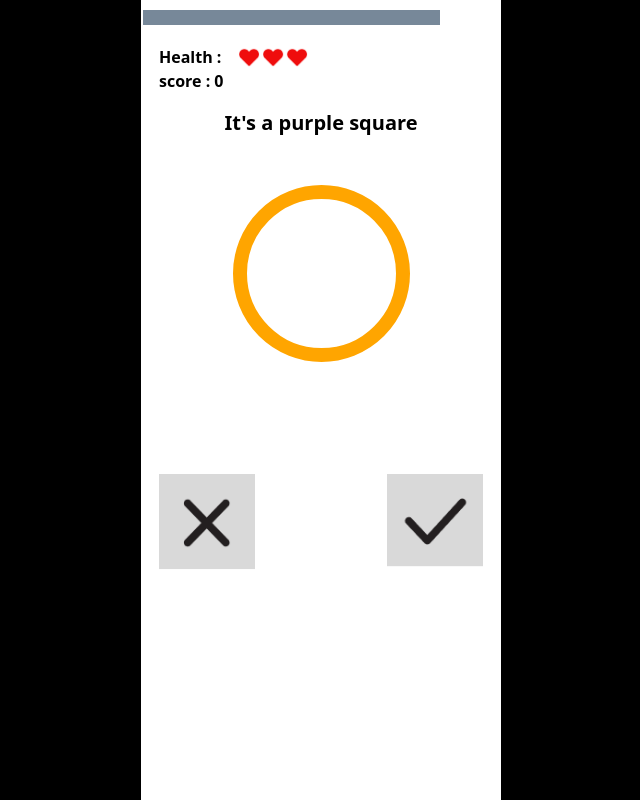
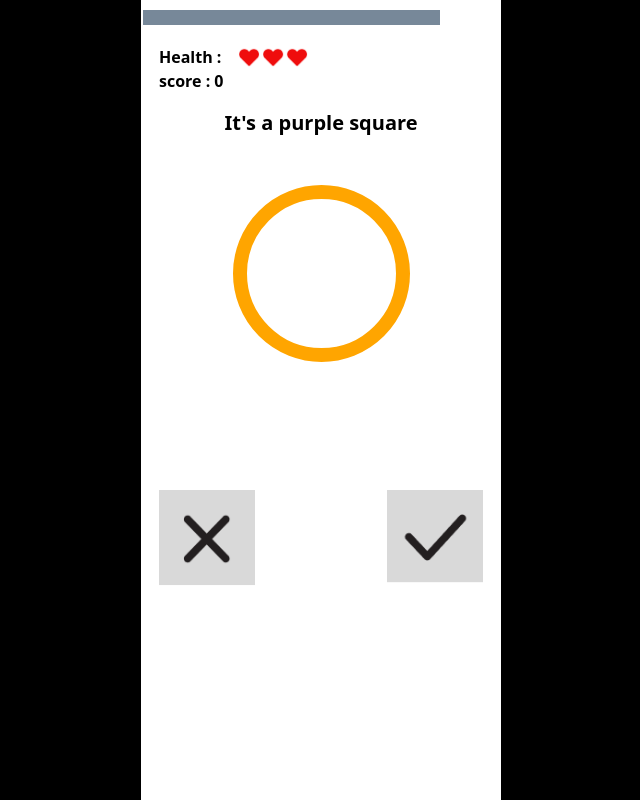
Before and after one commit to ChaniceIrungu/shapes-memory-game, a Vue app: page /play in a window 1280 px wide. Shown: the whole page, without its empty margins (319-959 px from the left). Built offline with nearby package versions, Linux system fonts and the light colour scheme.

Commit message:
move buttons lower

```diff
--- a/src/views/PlayScene.vue
+++ b/src/views/PlayScene.vue
@@ -27,7 +27,7 @@
       class="flex justify-center"
     ></div>
     <!-- show true button first -->
-    <div v-show="showTrueButtonFirst" class="flex justify-between px-4 mt-28">
+    <div v-show="showTrueButtonFirst" class="flex justify-between px-4 mt-32">
       <!-- false button left -->
       <div class="h-24 w-24">
         <img
@@ -46,7 +46,7 @@
         />
       </div>
     </div>
-    <div v-show="!showTrueButtonFirst" class="flex justify-between px-4 mt-28">
+    <div v-show="!showTrueButtonFirst" class="flex justify-between px-4 mt-32">
       <!-- true button on left side -->
       <div class="h-24 w-24">
         <img
```
